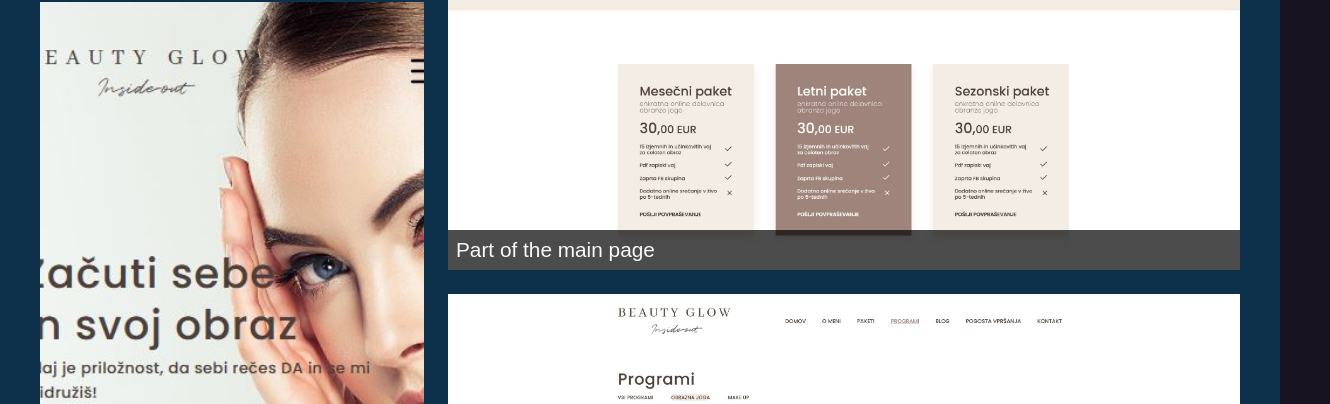
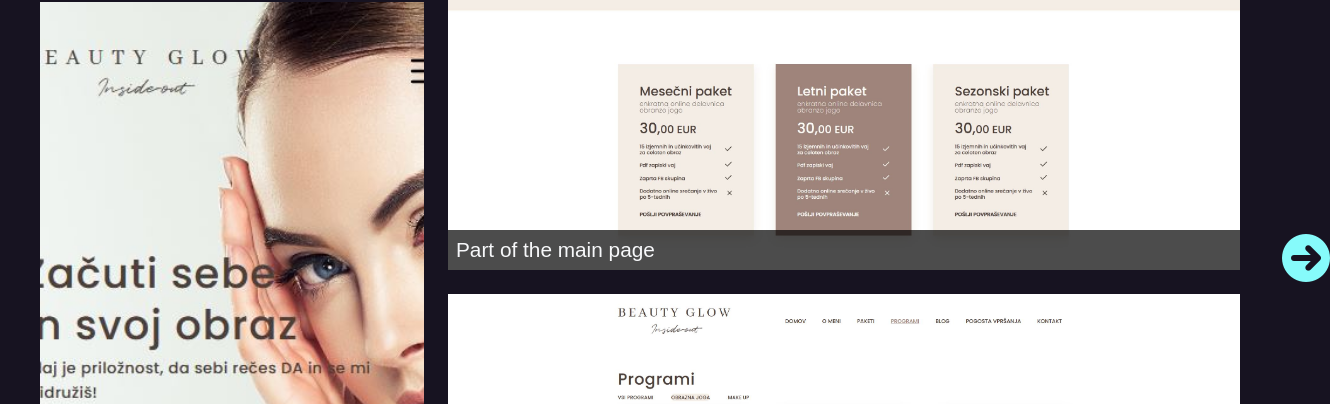
Before and after one commit to GalMarkelj/About-Me, a plain HTML site: page projects.html in a window 1280 px wide. Shown: the part 396-800 px from the top of the page, 1330 px wide, since content can reach past the window. Drawn offline with Linux system fonts and the light colour scheme.

Commit message:
Create project swap buttons

```diff
--- a/css/components/projects-page/_projects.scss
+++ b/css/components/projects-page/_projects.scss
@@ -1,7 +1,6 @@
 #projects {
     margin-top: 3rem;
     width: 100%;
-    background-color: $dkblue;
 }
 .project-review h2 {
     font-size: 1.4rem;
@@ -51,3 +50,36 @@
 .visual__item--4 {
     grid-area: program;
 }
+
+// btns
+.project-review__box {
+    position: relative;
+}
+.project__btns {
+    position: absolute;
+    display: flex;
+    justify-content: space-between;
+    width: 100%;
+    bottom: 50%;
+    left: 0;
+
+    & span {
+        font-size: 3rem;
+        color: rgba(134, 251, 251, 1);
+        transition: 150ms ease-in-out;
+
+        &:hover {
+            color: rgba(255, 23, 228, 1);
+            transform: scale(1.1);
+        }
+        &:active {
+            color: rgb(183, 0, 255);
+        }
+    }
+}
+#project__back-btn {
+    margin-left: -90px;
+}
+#project__next-btn {
+    margin-right: -90px;
+}
--- a/projects.html
+++ b/projects.html
@@ -96,10 +96,15 @@
         <h2>Projects</h2>
     </div>
 
-    <section id="projects" class="">
+    <section id="projects">
         <div class="project-review max-width-middle">
             <h2>Beauty Glow</h2>
 
+            <div class="project-review__box">
+                <div class="project__btns">
+                    <span id="project__back-btn" class="fa-solid fa-circle-arrow-left"></span>
+                    <span id="project__next-btn" class="fa-solid fa-circle-arrow-right"></span>
+                </div>
                 <div class="project-review__visual" data-project="beauty-glow">
 
                     <div class="visual__item visual__item--1">
@@ -120,7 +125,7 @@
 
                 </div>
 
-            <div class="project-review__visual" data-project="kgm-parts">
+                <!-- <div class="project-review__visual" data-project="kgm-parts">
 
                     <div class="visual__item visual__item--1">
                         <img src="/images/KGM - Parts/logo.JPG" alt="kgm-parts logo">
@@ -138,6 +143,7 @@
                         <span>Contact page</span>
                     </div>
 
+                </div> -->
             </div>
         </div>
     </section>
```
Also changed, not shown: style.css, 1 other file. Lines whose indentation alone changed are shown as unchanged.
